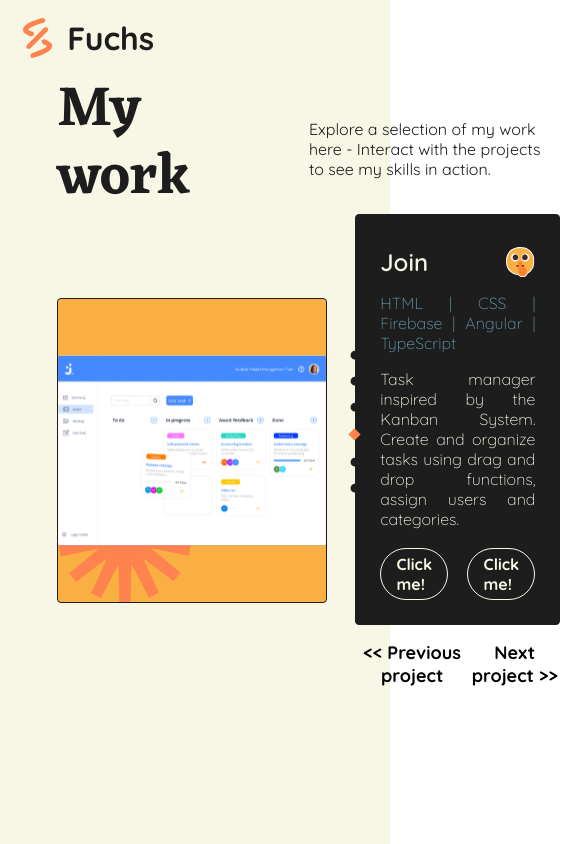
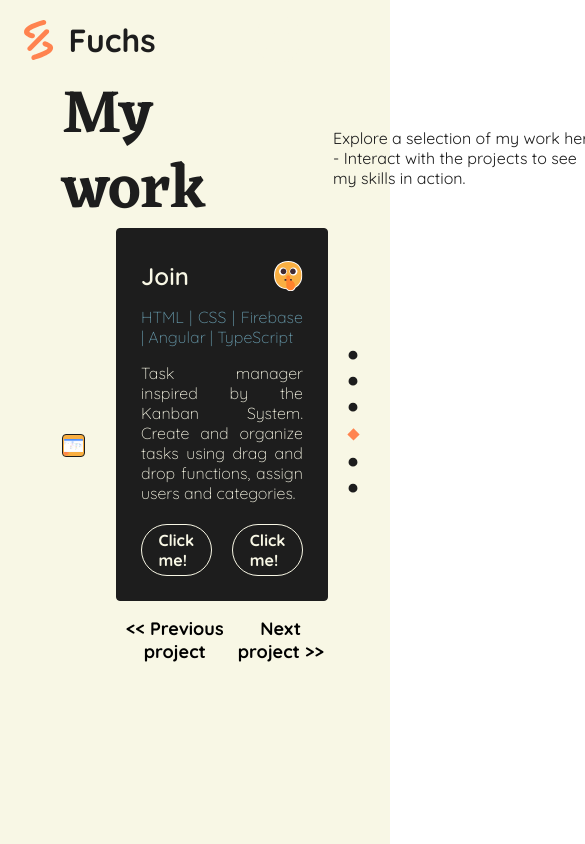
Before and after one commit to SimCommit/portfolio-website, an Angular app: page / in a window 390 px wide. Shown: the top 844 px of the page, 585 px wide, since content can reach past the window. Built offline with nearby package versions, Linux system fonts and the light colour scheme.

Commit message:
feat: improve responsive behavior of project preview in ProjectComponent

```diff
--- a/src/app/main-page/portfolio/project/project.component.scss
+++ b/src/app/main-page/portfolio/project/project.component.scss
@@ -7,14 +7,15 @@
 
 #p-preview {
   width: 32rem;
-  height: 32rem;
+  height: auto;
+  aspect-ratio: 1/1;
   @include dFlex($fd: column, $ai: flex-start);
   background-color: $main-yellow;
   border: 1px solid $main-black;
   border-radius: 4px;
 
   #p-pic {
-    width: 28rem;
+    width: 90%;
     // object-fit: contain;
     align-self: center;
     justify-self: center;
@@ -24,7 +25,7 @@
   #cogwheel-placeholder {
     position: absolute;
     bottom: 0;
-    width: 14rem;
+    width: 30%;
     // margin-top: -80px;
     z-index: 1;
 
--- a/src/styles/styles.scss
+++ b/src/styles/styles.scss
@@ -13,7 +13,7 @@
 }
 
 html {
-  font-size: clamp(0.25rem, 0.5vw + 0.9vh, 1.25rem);
+  font-size: clamp(0.25rem, 0.5vw + 0.9vh + 0.05rem, 1.25rem);
 
   // font-size: clamp(0.25rem, 1vw + 0.05rem, 1.25rem);
   // font-size: clamp(0.25rem, min(1vw + 0.05rem, 1vh + 0.1rem), 1.25rem);
```
